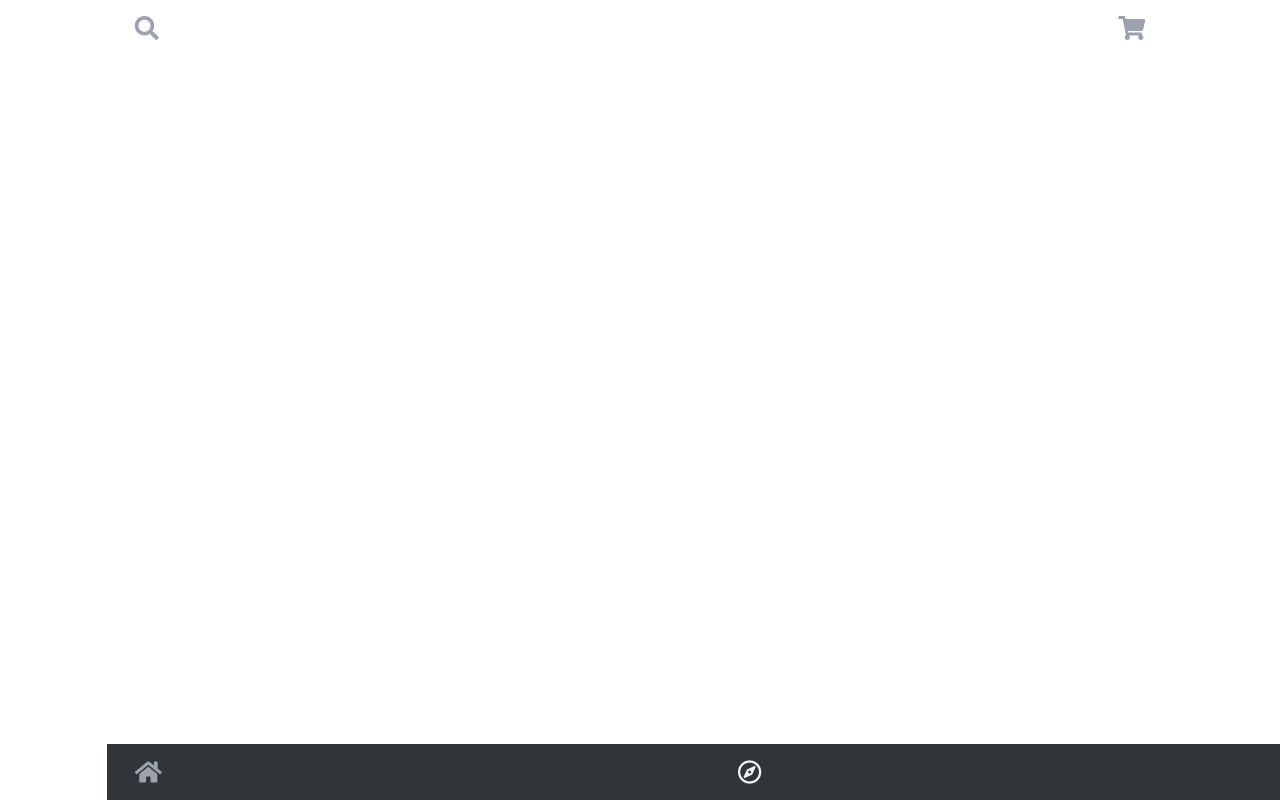
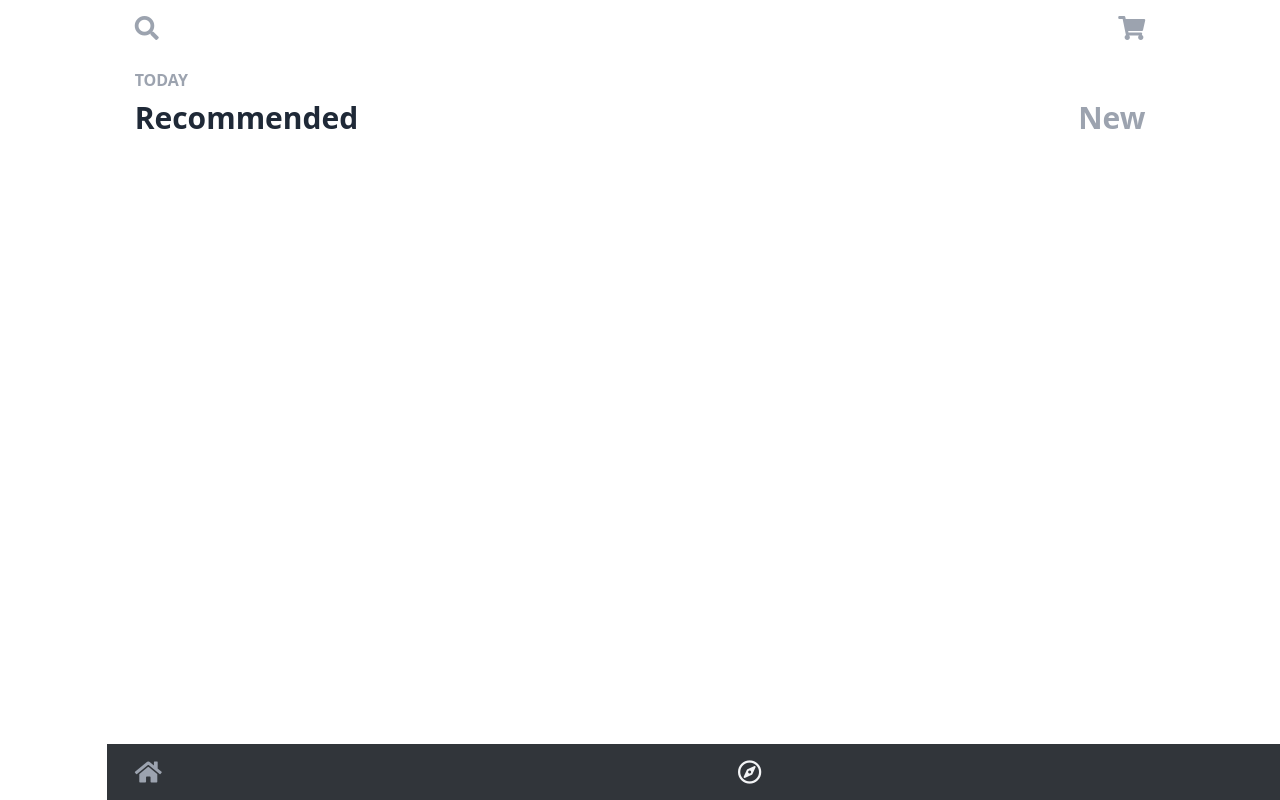
Before and after one commit to or-abdillh/cupcake-app, a Vue app: page / in a window 1280 px wide. Built offline with nearby package versions, Linux system fonts and the light colour scheme.

Commit message:
Create Category component

```diff
--- a/src/components/Category.vue
+++ b/src/components/Category.vue
@@ -0,0 +1,40 @@
+<template>
+   <section class="category">
+      <div>
+         <strong class="text-gray-400" >TODAY</strong>
+      </div>
+      <div class="category-item">
+         <template v-for="(item, index) in categoryItems" :key="index">
+            <h1  @click="currentCategory = item" :class="currentCategory === item ? 'active' : ''" >{{ item }}</h1>
+         </template>
+      </div>
+   </section>
+</template>
+
+<style>
+
+   .category {
+      @apply w-full px-7 py-3;
+   }
+
+   .category .category-item {
+      @apply flex justify-between mt-2 text-gray-400;
+   }
+
+   .category .category-item h1 {
+      @apply text-3xl font-semibold duration-300;
+   }
+
+   .active {
+      @apply text-gray-800;
+   }
+</style>
+
+<script setup>
+
+   import { ref } from 'vue'
+
+   const categoryItems = ['Recommended', 'New']
+   const currentCategory = ref('Recommended')
+
+</script>
--- a/src/views/Home.vue
+++ b/src/views/Home.vue
@@ -1,5 +1,6 @@
 <template>
    <Header></Header>
+   <Category></Category>
 </template>
 
 <style>
@@ -9,5 +10,6 @@
 <script setup >
 
    import Header from '../components/Header.vue'
+   import Category from '../components/Category.vue'
 
 </script>
```
